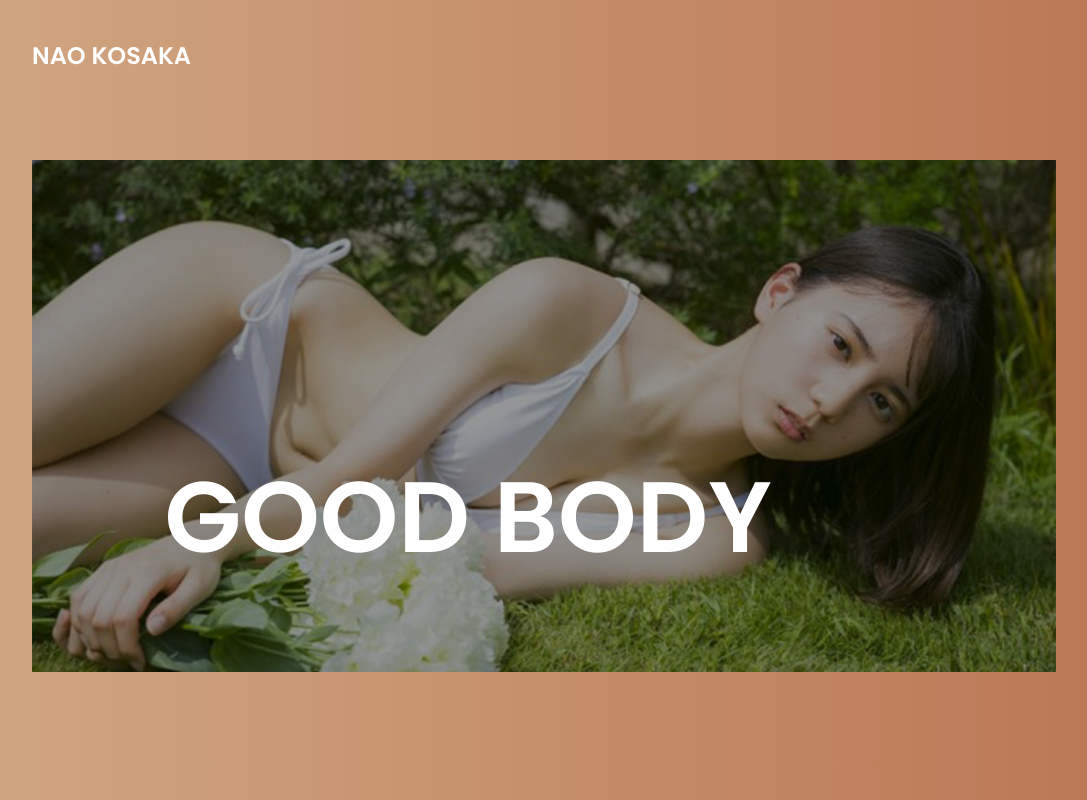
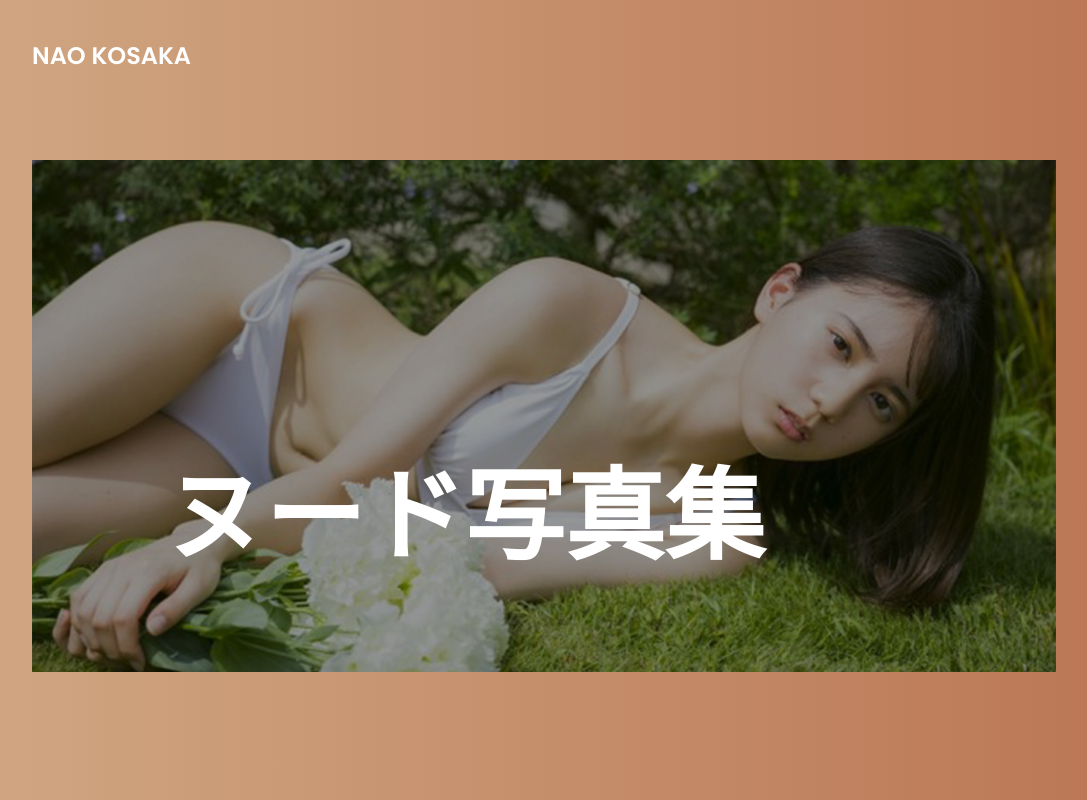
Before and after one commit to takuya9250/test3, a plain HTML site: page index.html in a window 1280 px wide. Shown: the top 800 px of the page, without its empty margins (96-1183 px from the left). Drawn offline with nearby package versions, Linux system fonts and the light colour scheme.

Commit message:
テキスト変更

```diff
--- a/index.html
+++ b/index.html
@@ -28,7 +28,7 @@
  </nav>
  <section>
   <div class="hero"> <img class="nao" src="img/image2.jpg" alt="">
-   <h1 class="headline">GOOD BODY</h1>
+   <h1 class="headline">ヌード写真集</h1>
   </div>
  </section>
 </header>
```
